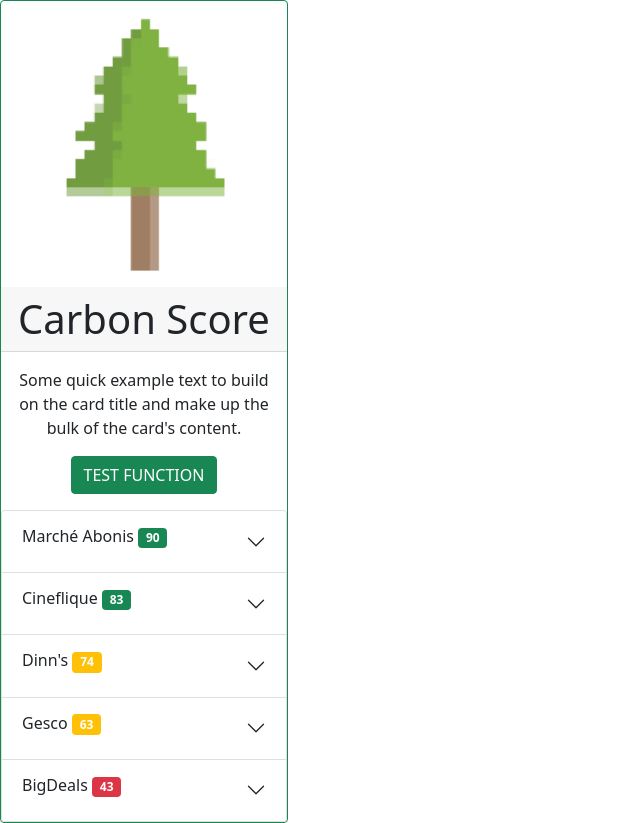
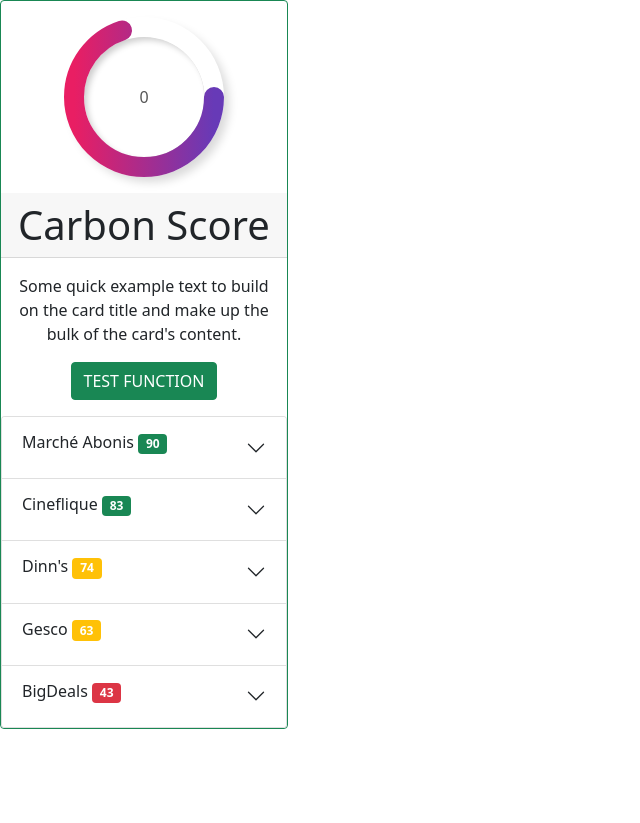
Before and after one commit to diegodofe/McHack9-Chrome-Extension, a React (Create React App) app: page / in a window 1280 px wide. Shown: the whole page, without its empty margins (0-640 px from the left). After the commit the page ends 800 px from the top, so only its background shows below. Built offline with nearby package versions, Linux system fonts and the light colour scheme; no server answers.

Commit message:
Create Scorecomponent

```diff
--- a/public/index.html
+++ b/public/index.html
@@ -5,9 +5,9 @@
   <meta charset="utf-8" />
   <link rel="icon" href="%PUBLIC_URL%/favicon.ico" />
   <meta name="viewport" content="width=device-width, initial-scale=1" />
-  <meta name="theme-color" content="#000000" />
-  <meta name="description" content="Web site created using create-react-app" />
+  <meta name="description" content="Chrome extension to help you make conscious consumer choices!" />
   <link rel="manifest" href="%PUBLIC_URL%/manifest.json" />
+  <link rel="stylesheet" href="styles.css">
   <title>McHacks9</title>
 </head>
 
--- /dev/null
+++ b/public/styles.css
@@ -0,0 +1,52 @@
+body {
+  background: #e3edf7;
+}
+
+.skill {
+  width: 160px;
+  height: 160px;
+  margin: auto;
+}
+
+.outer {
+  height: 160px;
+  width: 160;
+  border-radius: 50%;
+  padding: 20px;
+  box-shadow: 6px 6px 10px -1px rgb(0, 0, 0, 0.15), -6px -6px 10px -1px rgb(255, 255, 255, 0.7);
+}
+
+.inner {
+  height: 120px;
+  width: 120px;
+  border-radius: 50%;
+  display: flex;
+  align-items: center;
+  justify-content: center;
+  box-shadow: inset 4px 4px 6px -1px rgb(0, 0, 0, 0.2), inset -4px -4px 6px -1px rgb(255, 255, 255, 0.7), -0.5px -0.5px 0px rgb(255, 255, 255, 1), 0.5px 0.5px 0px rgb(0, 0, 0, 0.15), 0px 12px 10px -10px rgb(0, 0, 0, 0.05);
+}
+
+#number {
+  font-weight: 600px;
+  color: #555;
+}
+
+circle {
+  fill: none;
+  stroke: url(#GradientColor);
+  stroke-width: 20px;
+  stroke-dasharray: 472;
+  stroke-dashoffset: 472;
+  animation: anim 2s linear forwards;
+}
+svg {
+  display: inline;
+  position: relative;
+  bottom: 160px;
+}
+
+@keyframes anim {
+  100% {
+    stroke-dashoffset: 165;
+  }
+}
--- a/src/components/App.jsx
+++ b/src/components/App.jsx
@@ -1,29 +1,28 @@
 /* global chrome */
 import React, { useEffect } from "react";
+import axios from "axios";
 
-import logo192 from "../logo192.png";
+// React component imports
+import CircleScore from "./CircleScore";
 import Accordions from "./Accordions";
 
+// Boostrap imports
 import "bootstrap/dist/css/bootstrap.min.css";
 import Button from "react-bootstrap/Button";
-import Card from "react-bootstrap/Card"
-import axios from 'axios';
-
+import Card from "react-bootstrap/Card";
 
 export default function App() {
   const testFunction = async () => {
     try {
       let queryOptions = { active: true, currentWindow: true };
       chrome.tabs.query(queryOptions, function (res) {
-        console.log(res[0].url)
-
-
-
-        axios.get('http://127.0.0.1:5000/companycontroller/get', {
-          params: {
-            testParam: "alex"
-          }
-        })
+        console.log(res[0].url);
+        axios
+          .get("http://127.0.0.1:5000/companycontroller/get", {
+            params: {
+              testParam: "alex",
+            },
+          })
           .then(function (response) {
             console.log(response);
           })
@@ -33,35 +32,37 @@ export default function App() {
           .then(function () {
             // always executed
           });
-
-      })
-      console.log("Testing console")
+      });
+      console.log("Testing console");
     } catch (e) {
       console.log(e);
     }
   };
 
-
   useEffect(() => {
     try {
       let queryOptions = { active: true, currentWindow: true };
       chrome.tabs.query(queryOptions, function (res) {
-        console.log(res[0].url)
-      })
-      console.log("Testing console")
+        console.log(res[0].url);
+      });
+      console.log("Testing console");
     } catch (e) {
       console.log(e);
     }
-  }, [])
+  }, []);
 
   return (
     <div className="App">
       <Card className="text-center" border="success" style={{ width: "18rem" }}>
-        <Card.Img variant="top" src={logo192} alt="brand-logo" />
+        <Card.Body>
+          <CircleScore />
+        </Card.Body>
         <Card.Header as="h1">Carbon Score</Card.Header>
         <Card.Body>
           <Card.Text>Some quick example text to build on the card title and make up the bulk of the card's content.</Card.Text>
-          <Button variant="success" onClick={testFunction}>TEST FUNCTION</Button>
+          <Button variant="success" onClick={testFunction}>
+            TEST FUNCTION
+          </Button>
         </Card.Body>
         <Accordions />
       </Card>
--- /dev/null
+++ b/src/components/CircleScore.jsx
@@ -0,0 +1,36 @@
+import React, { useState } from "react";
+
+export default function CircleScore() {
+  const [number, setNumber] = useState(0);
+  // let random = Math.floor(Math.random() * 101);
+  let counter = 0;
+  setInterval(() => {
+    if (counter === 65) {
+      clearInterval();
+    } else {
+      counter++;
+      console.log(counter);
+    }
+  }, 200);
+
+  return (
+    <div className="skill">
+      <div className="outer">
+        <div className="inner">
+          <div id="number" value={number}>
+            {number}
+          </div>
+        </div>
+      </div>
+      <svg xmlns="http://www.w3.org/2000/svg" version="1.1" width="160px" height="160px">
+        <defs>
+          <linearGradient id="GradientColor">
+            <stop offset="0%" stop-color="#e91e63" />
+            <stop offset="100%" stop-color="#673ab7" />
+          </linearGradient>
+        </defs>
+        <circle cx="80" cy="80" r="70" stroke-linecap="round" />
+      </svg>
+    </div>
+  );
+}
```
